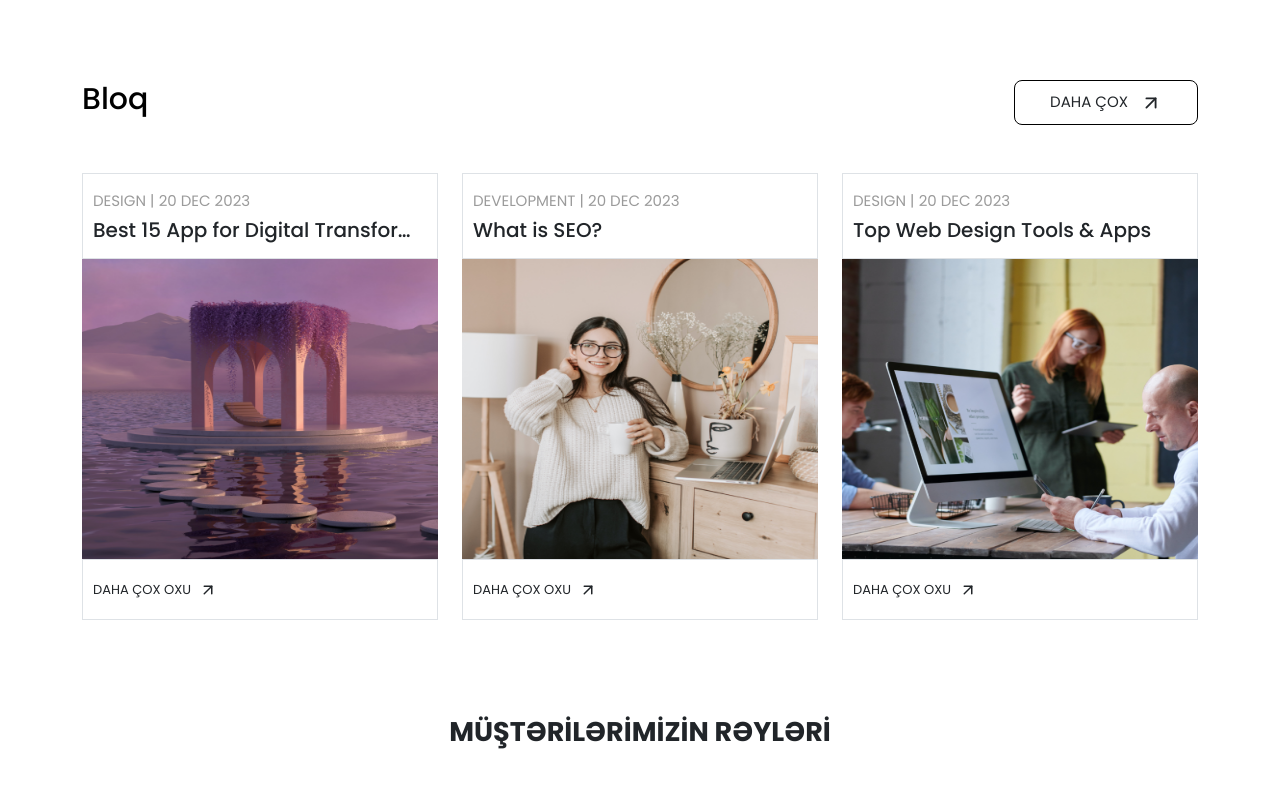
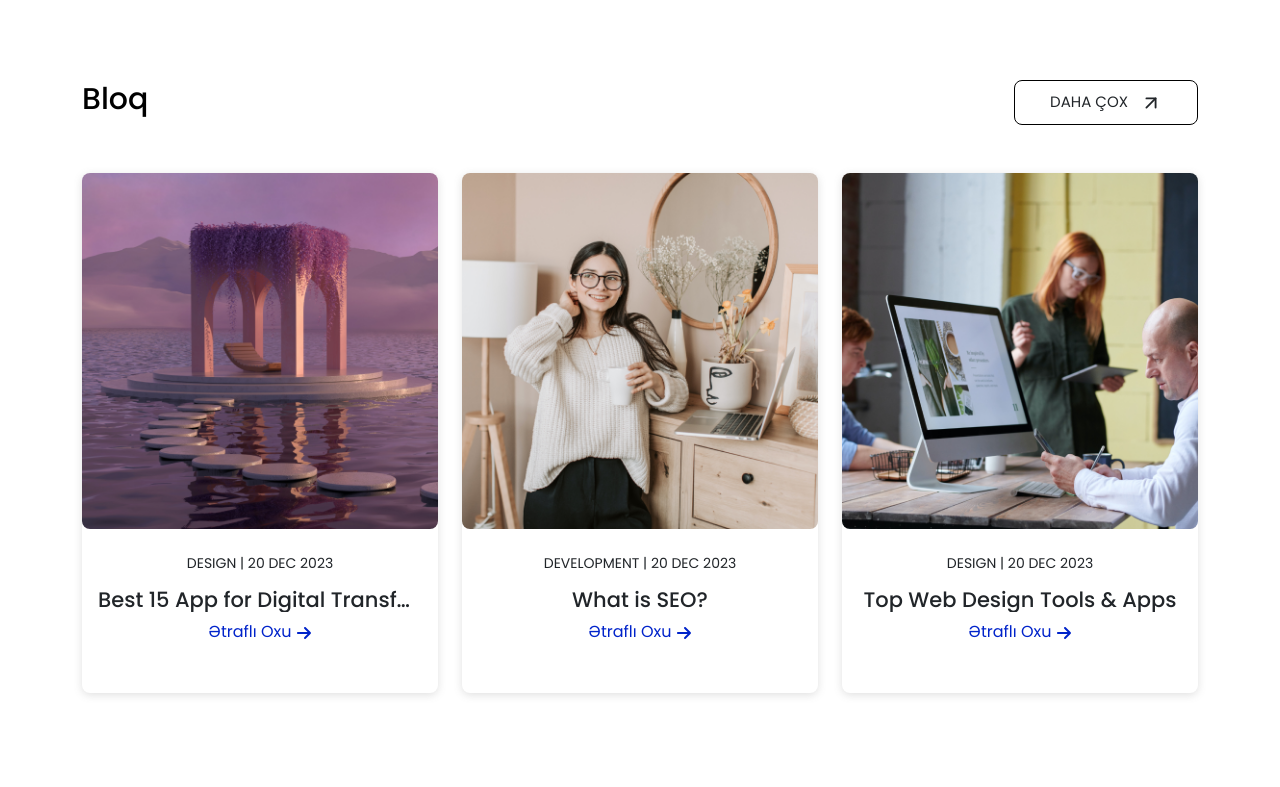
Before and after one commit to AysheUlukhan/neyman_frontend, a React (Vite) app: page / in a window 1280 px wide. Shown: the part 2120-2907 px from the top of the page. Built offline with nearby package versions, Linux system fonts and the light colour scheme.

Commit message:
home blog card send

```diff
--- a/src/pages/BlogDetail/blogDetail.jsx
+++ b/src/pages/BlogDetail/blogDetail.jsx
@@ -29,7 +29,7 @@ const blogDetail = () => {
           </article>
         </div>
         <div className="col-lg-4 col-sm-12 col-12 left-related-posts">
-          <div className="sticky-top">
+          <div>
 
             <div>
               <div className='related-posts pb-3'>
--- a/src/pages/Home/Home.css
+++ b/src/pages/Home/Home.css
@@ -106,28 +106,51 @@
     font-size: 15px;
 }
 
-.home-blog .blog-card img {
+.home .home-blog .cards .card {
+    height: 520px;
+    width: 100%;
+}
+
+.home .home-blog .cards .card {
+    border-radius: 8px;
+    box-shadow: rgba(99, 99, 99, 0.2) 0px 2px 8px 0px;
+    border: none;
+}
+
+.home .home-blog .cards .read {
+    color: var(--medium-blue);
+    text-decoration: none;
+}
+
+/* .home-blog .blog-card img {
     transition: all 0.5s;
 }
 
 .home-blog .blog-card .card-body{
     padding: 15px 10px;
-}
+} */
 
-.home .home-blog .blog-card .card-title {
+.home .home-blog .cards .card h4 {
     transition: all 0.5s;
     padding-top: 5px;
     height: 30px;
     overflow: hidden;
     text-overflow: ellipsis;
     white-space: nowrap;
+    font-size: 21px;
 }
 
-.home .home-blog .blog-card .card-title:hover {
+.home .home-blog .cards .card .blogImg img {
+    width: 100% !important;
+    height: 356px;
+    border-radius: 8px;
+}
+
+/* .home .home-blog .blog-card .card-title:hover {
     color: var(--medium-blue);
     cursor: pointer;
-}
-
+} */
+/*
 .home .home-blog .blog-card .card-text {
     color: var(--spanish-gray);
     font-size: 15px;
@@ -135,19 +158,19 @@
 
 .home .home-blog .blog-card img{
     height: 300px;
-}
+} */
 
 
 
-.home-blog .blog-card:hover img {
+/* .home-blog .blog-card:hover img {
     transform: rotateY(180deg);
 }
 
 .home-blog .blog-card .blog-card-end{
     padding: 20px 10px;
-}
+} */
 
-.home-blog .blog-card .blog-card-end a {
+/* .home-blog .blog-card .blog-card-end a {
     transition: all 0.5s;
     cursor: pointer;
     color: var(--black);
@@ -160,7 +183,7 @@
 
 .home-blog .blog-card .blog-card-end:hover .right-btn {
     transform: rotate(45deg);
-}
+} */
 
 .home .home-slide-section a {
     text-decoration: none;
--- a/src/pages/Home/Home.jsx
+++ b/src/pages/Home/Home.jsx
@@ -153,15 +153,13 @@ const Home = () => {
             </div>
           </div>
           <div className='row py-5'>
-            {
+            {/* {
               blogData.slice(0, 3).map((item) => (
                 <div className='col-xl-4 col-lg-4 col-md-6 col-sm-12' key={item.id}>
                   <div className='blog-card'>
                     <div className='card-body border'>
-                      {/* <p className='card-text'>20 dekabr 2022-ci il | İNKİŞAF</p> */}
                       <span className='card-text'>{item.title} |</span> <span className='card-text'>{item.date}</span>
                       <h5 className='card-title'>{item.content}</h5>
-                      {/* <h5 className='card-title'>Siz hələ də rəqəmsal alətlərdən istifadə etmirsiniz?</h5> */}
                     </div>
                     <img src={item.image} alt='blog-img' className="d-block w-100 img-fluid" />
                     <div className='border blog-card-end'>
@@ -170,7 +168,31 @@ const Home = () => {
                   </div>
                 </div>
               ))
+            } */}
+
+            {
+              blogData.slice(0, 3).map((item) => (
+
+                <div className='col-xl-4 col-lg-4 col-md-6 col-sm-12 cards' key={item.id}>
+                  <div className="card">
+                    <div className='blogImg'>
+
+                      <img src={item.image} className="d-block mx-lg-auto img-fluid " />
+                    </div>
+                    <div className="card-body text-center">
+                      <div className='py-2 fs-14'>
+                        <span>{item.title} </span>| <span>{item.date}</span>
+                      </div>
+                      <h4 className='fs-24'>{item.content}</h4>
+                      <NavLink className="text-decoration-none" key={item.id} to={`/BlogDetail/${item.id}`}>
+                      <p className='read '>Ətraflı Oxu <span><FaArrowRight /></span></p>
+                    </NavLink>
+                    </div>
+                  </div>
+                </div>
+              ))
             }
+
 
             {/* <div className='col-xl-4 col-lg-4 col-md-6 col-12'>
 
```
